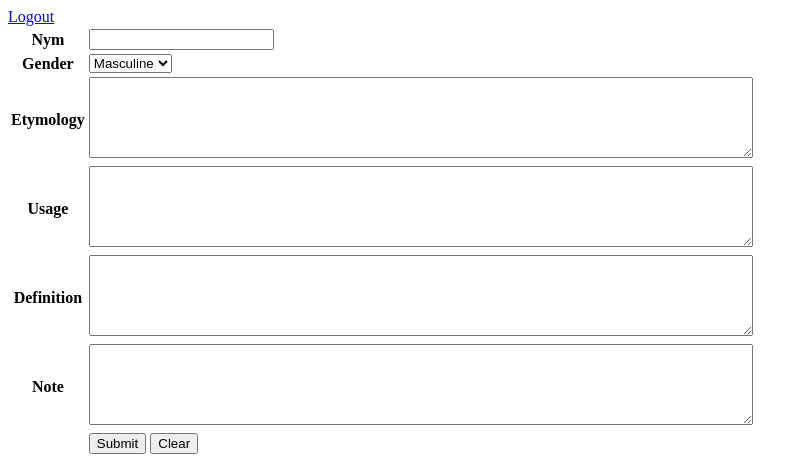
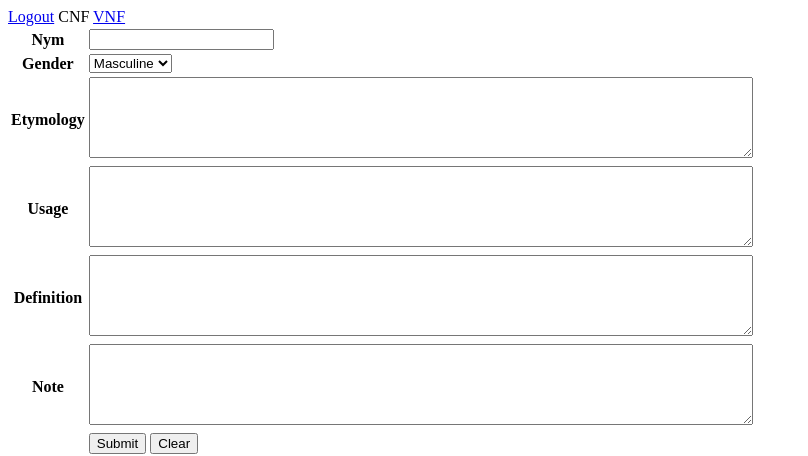
Before and after one commit to uckelman/dmnes-site, a Flask app: template editor/templates/cnf.html in a window 1280 px wide. Shown: the top 456 px of the page, without its empty margins (0-808 px from the left). Run offline with Flask 2, Linux system fonts and the light colour scheme; the template is opened without the code that fills it, so the values that code supplies are empty; parts of the project's set-up code (start-up, migrations or seed data) failed here and were passed over.

Commit message:
Added more nav links.

```diff
--- a/editor/templates/cnf.html
+++ b/editor/templates/cnf.html
@@ -1,7 +1,11 @@
 {% extends "base.html" %}
 {% block title %}CNF input{% endblock %}
 {% block content %}
-  <div class="logout"><a href="logout">Logout</a></div>
+  <div class="nav">
+    <span><a href="logout">Logout</a></span>
+    <span>CNF</span>
+    <span><a href="vnf">VNF</a></span>
+  </div>
   <form action="" method="post">
     <table>
       <tr>
--- a/editor/templates/vnf.html
+++ b/editor/templates/vnf.html
@@ -1,7 +1,11 @@
 {% extends "base.html" %}
 {% block title %}VNF input{% endblock %}
 {% block content %}
-  <div class="logout"><a href="logout">Logout</a></div>
+  <div class="nav">
+    <span><a href="logout">Logout</a></span>
+    <span><a href="cnf">CNF</a></span>
+    <span>VNF</span>
+  </div>
   <form action="" method="post">
     <table>
       <tr>
```
